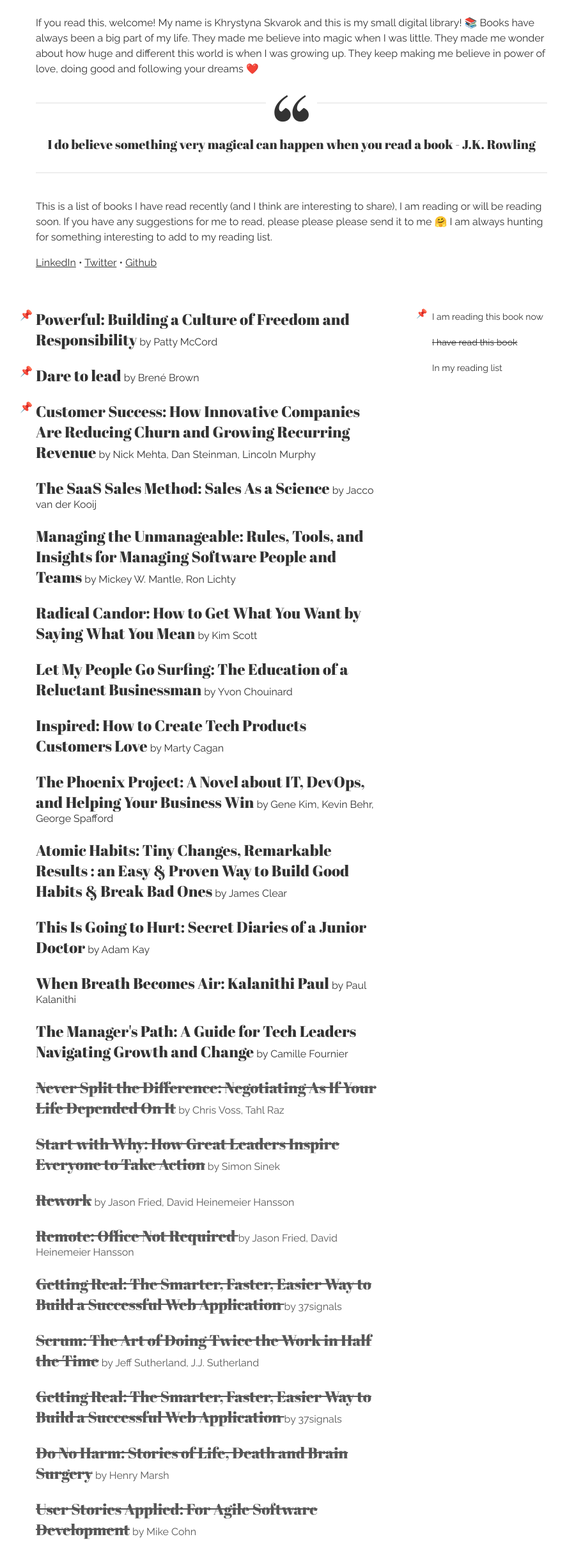
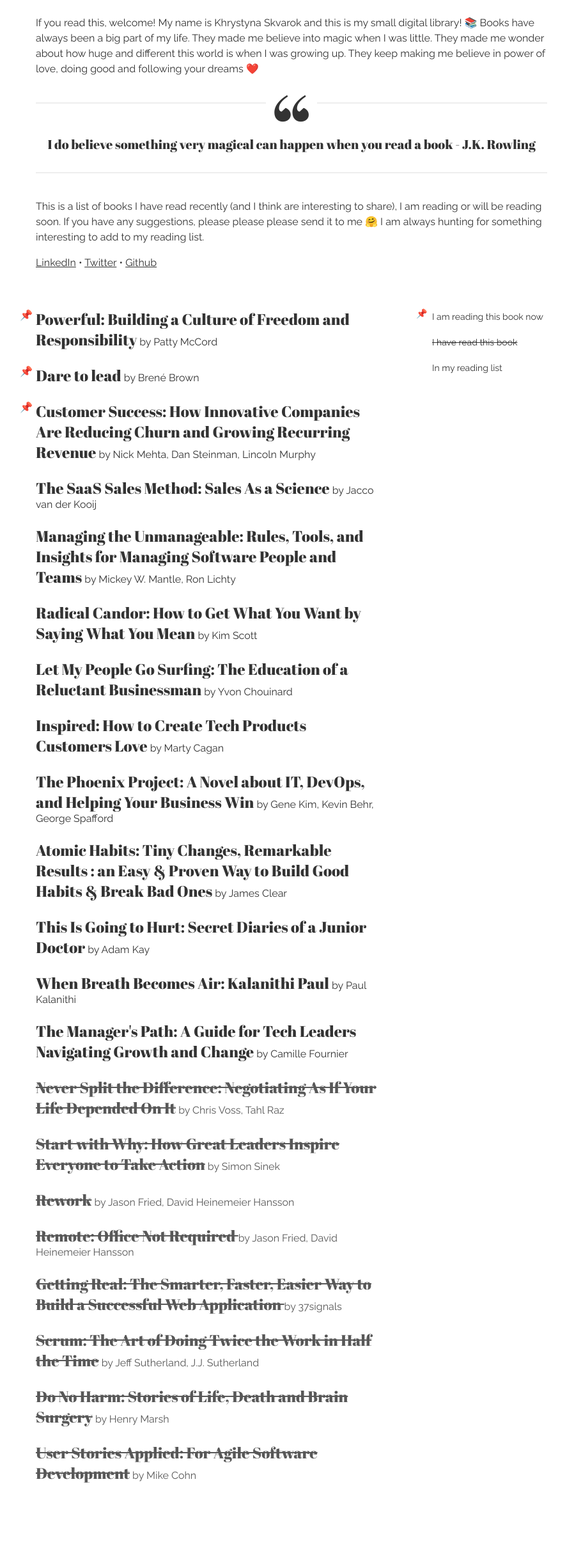
Before and after one commit to Khrystyna/what-i-read, a website: page public/index.html in a window 1280 px wide. Shown: the part 104-2535 px from the top of the page at 64% size, without its empty margins (184-1071 px from the left). After the commit the page ends 2447 px from the top, so only its background shows below. Drawn offline with Linux system fonts and the light colour scheme.

Commit message:
fix: style fix for better readability

```diff
--- a/public/index.html
+++ b/public/index.html
@@ -223,8 +223,8 @@
 
         <p>
           This is a list of books I have read recently (and I think are interesting to share), I am reading or will be
-          reading soon. If you have any suggestions for me to read, please please please send it to me 🤗 I am always
-          hunting for something interesting to add to my reading list.
+          reading soon. If you have any suggestions, please please please send it to me 🤗 I am always hunting for
+          something interesting to add to my reading list.
         </p>
         <p>
           <a href="https://www.linkedin.com/in/khrystyna-skvarok/">LinkedIn</a> &bull;
@@ -403,15 +403,6 @@
             <li class="book read">
               <a
                 class="book-title"
-                href="https://books.google.nl/books?id=NIZNQwAACAAJ&dq=getting+real+book&hl=en&sa=X&ved=2ahUKEwjjzJG6sp3tAhVO3qQKHbWIBd0Q6AEwAHoECAEQAg"
-              >
-                Getting Real: The Smarter, Faster, Easier Way to Build a Successful Web Application
-              </a>
-              by 37signals
-            </li>
-            <li class="book read">
-              <a
-                class="book-title"
                 href="https://www.amazon.nl/Do-No-Harm-Stories-Surgery/dp/178022592X/ref=asc_df_178022592X/?tag=nlshogostdde-21&linkCode=df0&hvadid=430545454060&hvpos=&hvnetw=g&hvrand=11240553675139187033&hvpone=&hvptwo=&hvqmt=&hvdev=c&hvdvcmdl=&hvlocint=&hvlocphy=9065300&hvtargid=pla-405693453325&psc=1"
               >
                 Do No Harm: Stories of Life, Death and Brain Surgery</a
```
Also changed, not shown: README.md.
